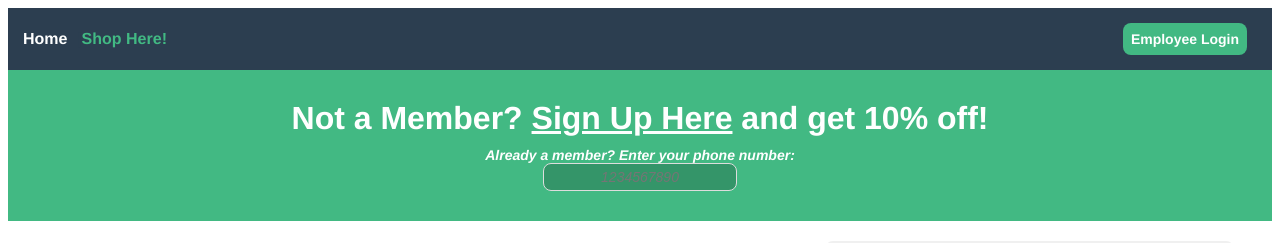
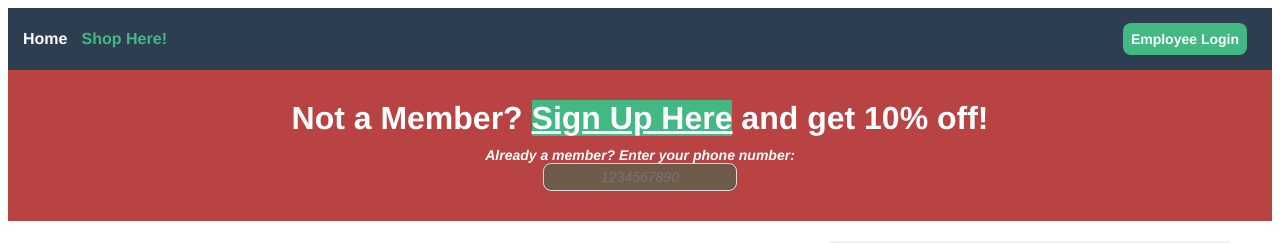
Before and after one commit to joshbatac/t13-proj, a Vue app in the folder frontend/: page /customer-order in a window 1280 px wide. Shown: the top 243 px of the page. Built offline with nearby package versions, Linux system fonts and the light colour scheme; no server answers.

Commit message:
changes at 10:12

```diff
--- a/frontend/src/App.vue
+++ b/frontend/src/App.vue
@@ -102,7 +102,7 @@
   }
 
   h1 {
-    background-color: #42b983;
+    background-color: #b94242;
     color: #ffffff;
     padding: 30px;
     margin: 0;
```
